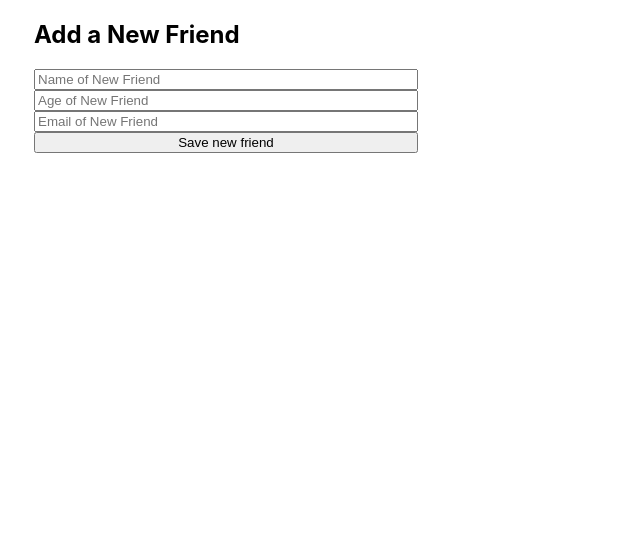
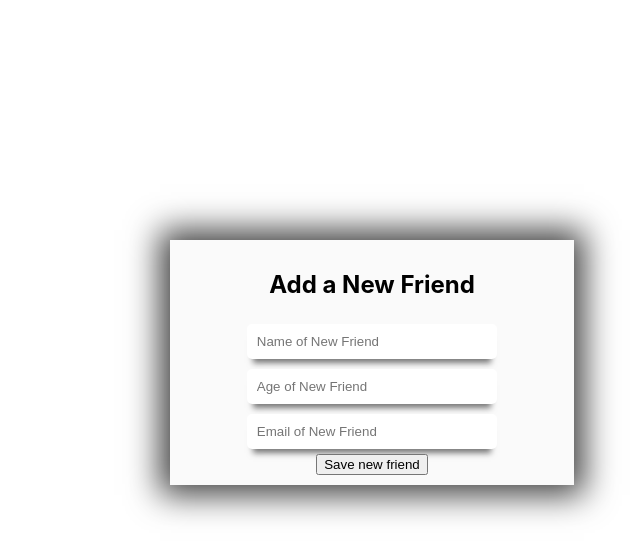
Before and after one commit to lambda-andrew/HTTP-AJAX, a React (Create React App) app in the folder friends/: page / in a window 1280 px wide. Shown: the top 558 px of the page, without its empty margins (606-1246 px from the left). Built offline with nearby package versions, Linux system fonts and the light colour scheme; no server answers.

Commit message:
add styles

```diff
--- a/friends/src/App.css
+++ b/friends/src/App.css
@@ -6,14 +6,47 @@
     width: 100%;
     display: flex;
     justify-content: center;
+    background: #fafafa;
 }
 
 .AddFriend {
     width: 100%;
+    border-left: 1px solid #fafafa;
 }
 
 .AddFriend form {
-    width: 60%;
+    width: 30%;
     display: flex;
     flex-direction: column;
+    align-items: center;
+    position: fixed;
+    top: 30%;
+    right: 100px;
+    text-align: center;
+    background: #fafafa;
+    padding: 10px;
+    box-shadow: 0px 0px 31px 10px rgba(0,0,0,0.75);}
+
+.AddFriend form input{
+    margin: 5px 0;
+    width: 60%;
+    border-radius: 5px;
+    border: none;
+    background: #fff;
+    padding: 10px;
+    box-shadow: 0 10px 6px -6px #777;
 }
+
+.friend {
+    border: 1px solid #fff;
+    background: #fff;
+    border-radius: 5px;
+    margin: 20px 0;
+    padding: 20px;
+    box-shadow: 0 10px 6px -6px #777;
+}
+
+.friend ul {
+    list-style-type: none;
+    padding: 0px;
+}
--- a/friends/src/components/Friend.js
+++ b/friends/src/components/Friend.js
@@ -2,7 +2,7 @@ import React from 'react';
 
 const Friend = props => {
     return(
-        <div>
+        <div className='friend'>
             <h2>{props.data.name}</h2>
             <ul>
                 <li>{`Age: ${props.data.age}`}</li>
```
Also changed, not shown: 1 other file (tests, documents, lock files or other folders).
